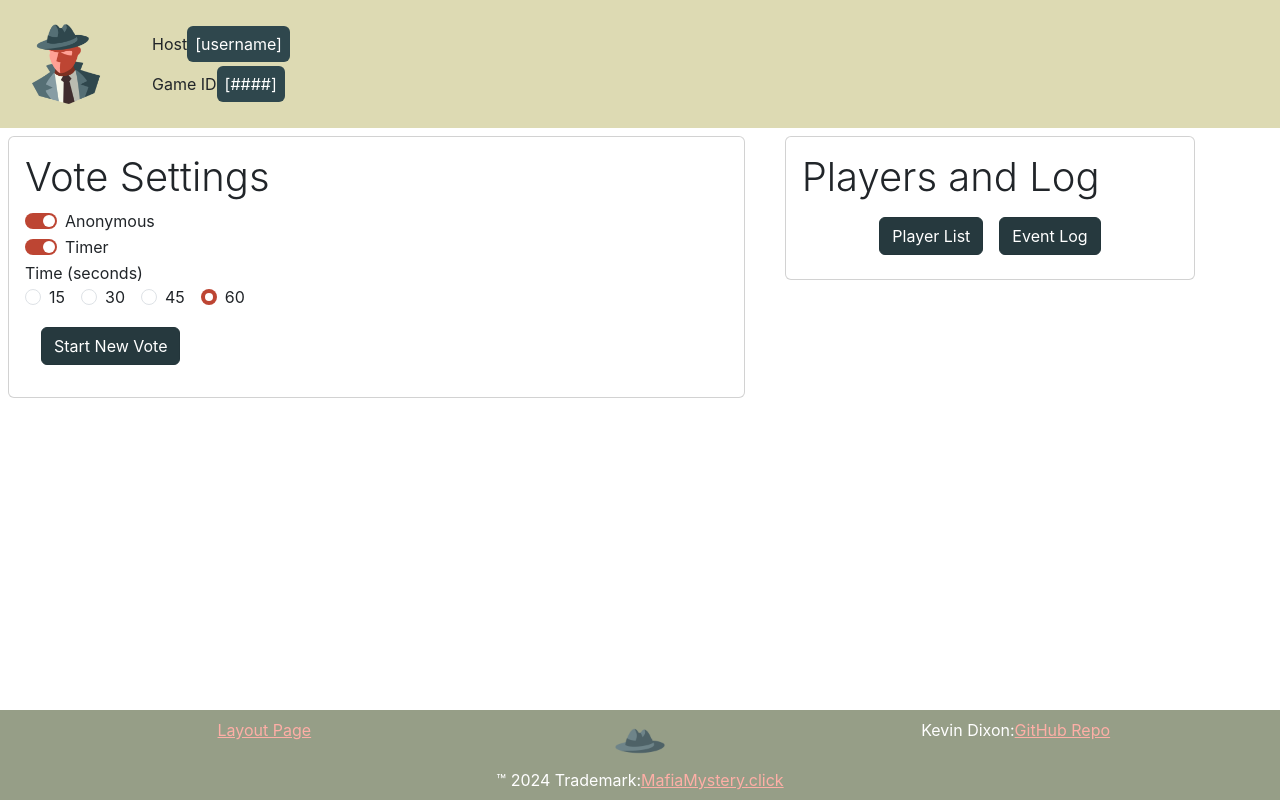
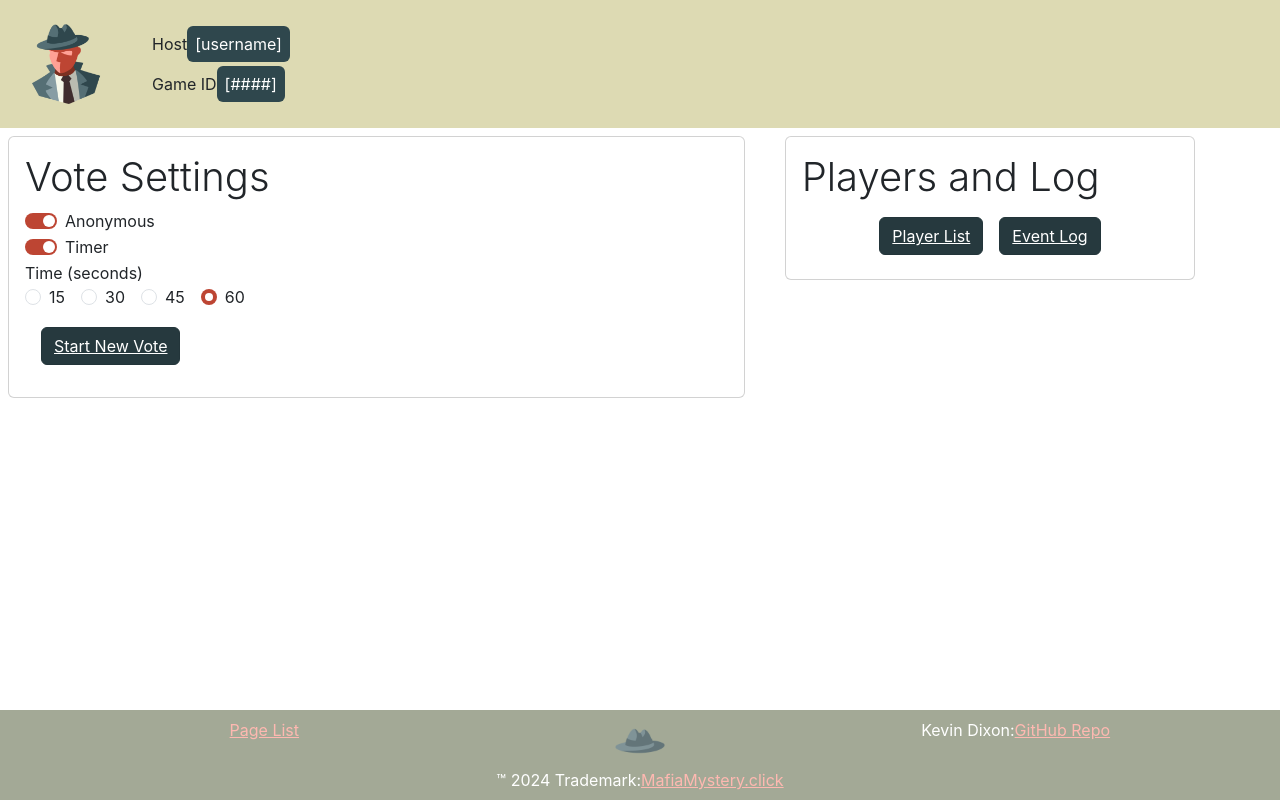
Before and after one commit to kevin-dixon/startup, a React (Vite) app: page /hostmain in a window 1280 px wide. Built offline with nearby package versions, Linux system fonts and the light colour scheme.

Commit message:
inter-page buttons

```diff
--- a/src/components/Footer.jsx
+++ b/src/components/Footer.jsx
@@ -9,9 +9,9 @@ import {
 
 const Footer = () => {
   return (
-    <footer class="background-tertiary text-center fixed-bottom opacity-85 text-white">
+    <footer class="background-tertiary text-center fixed-bottom opacity-75 text-white">
         <nav class="row p-2 pb-0">
-            <Link class="col-5 light-link"to="/">Layout Page</Link>
+            <Link class="col-5 light-link"to="/">Page List</Link>
             <div class="col-2">
                 <img class="d-inline-block align-top" width="50" height="50" src="../images/hat_logo.png"></img>
             </div>
--- a/src/pages/editplayers.jsx
+++ b/src/pages/editplayers.jsx
@@ -1,7 +1,7 @@
 import React from 'react';
 import 'bootstrap/dist/css/bootstrap.min.css';
 import '../../scss/custom.css';
-import { Outlet } from 'react-router-dom';
+import { Outlet, Link } from 'react-router-dom';
 import UserHeader from '../components/UserHeader';
 
 export function EditPlayers() {
@@ -34,9 +34,12 @@ export function EditPlayers() {
                 </div>
             </div>
 
-            <div>
-                <p>[Back Button]</p>
-            </div>
+            <nav>
+                <a class="btn btn-primary btn-lg btn-outline m-3 mt-1 text-white">
+                    <Link class="text-white" to="/hostmain">Back</Link>
+                </a>
+            </nav>
+
             <Outlet />
         </div>
     );
--- a/src/pages/hostmain.jsx
+++ b/src/pages/hostmain.jsx
@@ -1,7 +1,7 @@
 import React from 'react';
 import 'bootstrap/dist/css/bootstrap.min.css';
 import '../../scss/custom.css';
-import { Outlet } from "react-router-dom";
+import { Outlet, Link } from "react-router-dom";
 import UserHeader from '../components/UserHeader';
 
 export function HostMain() {
@@ -51,8 +51,8 @@ export function HostMain() {
                                     </div>
                                 </div>
                             </form>
-                            <a href="hostvote.html" class="btn btn-primary m-3 active text-white" role="button"
-                                aria-pressed="true">Start New Vote</a>
+                            <a class="btn btn-primary m-3 active text-white" role="button"
+                                aria-pressed="true"><Link class="text-white" to="/hostvote">Start New Vote</Link></a>
                         </div>
                     </div>
                 </div>
@@ -62,10 +62,10 @@ export function HostMain() {
                         <div class="card-body text-center">
                             <h1 class="card-title display-6 text-center text-md-start">Players and Log</h1>
                             <nav>
-                                <a href="editplayers.html" class="btn btn-primary active text-white m-2" role="button"
-                                    aria-pressed="true">Player List</a>
-                                <a href="event.html" class="btn btn-primary active text-white m-2" role="button"
-                                    aria-pressed="true">Event Log</a>
+                                <a class="btn btn-primary active text-white m-2" role="button"
+                                    aria-pressed="true"><Link class="text-white" to="/editplayers">Player List</Link></a>
+                                <a class="btn btn-primary active text-white m-2" role="button"
+                                    aria-pressed="true"><Link class="text-white" to="/events">Event Log</Link></a>
                             </nav>
                         </div>
                     </div>
--- a/src/pages/player.jsx
+++ b/src/pages/player.jsx
@@ -1,7 +1,7 @@
 import React from 'react';
 import 'bootstrap/dist/css/bootstrap.min.css';
 import '../../scss/custom.css';
-import { Outlet } from "react-router-dom";
+import { Outlet, Link } from "react-router-dom";
 import UserHeader from '../components/UserHeader';
 
 
@@ -58,8 +58,9 @@ export function Player() {
                             <div class="row">
                                 <h1 class="card-title display-6 text-center">View Game Events</h1>
                                 <nav>
-                                    [event log button]
-                                </nav>
+                                <a class="btn btn-primary active text-white m-2" role="button"
+                                    aria-pressed="true"><Link class="text-white" to="/events">Event Log</Link></a>
+                            </nav>
                             </div>
                         </div>
                     </div>
```
